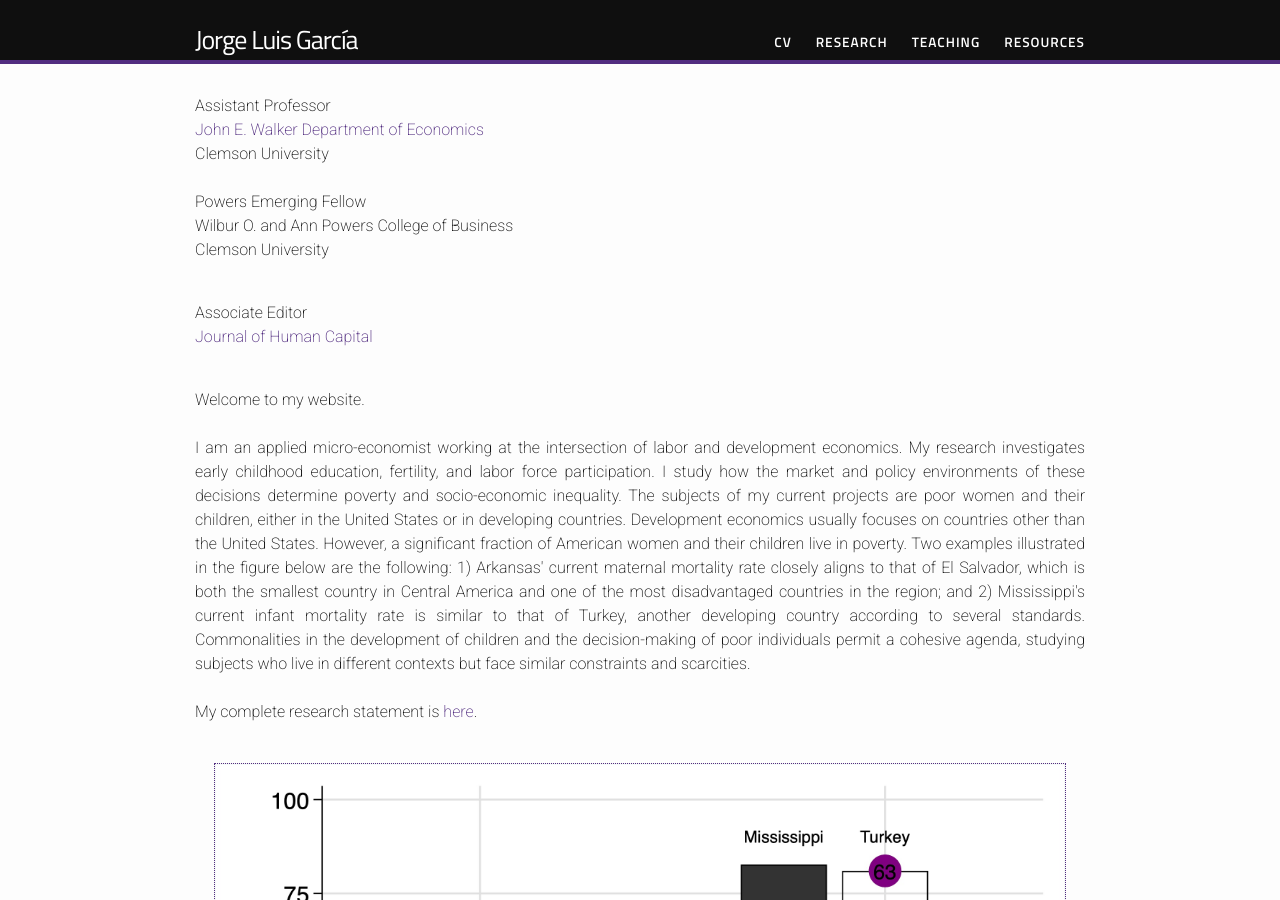
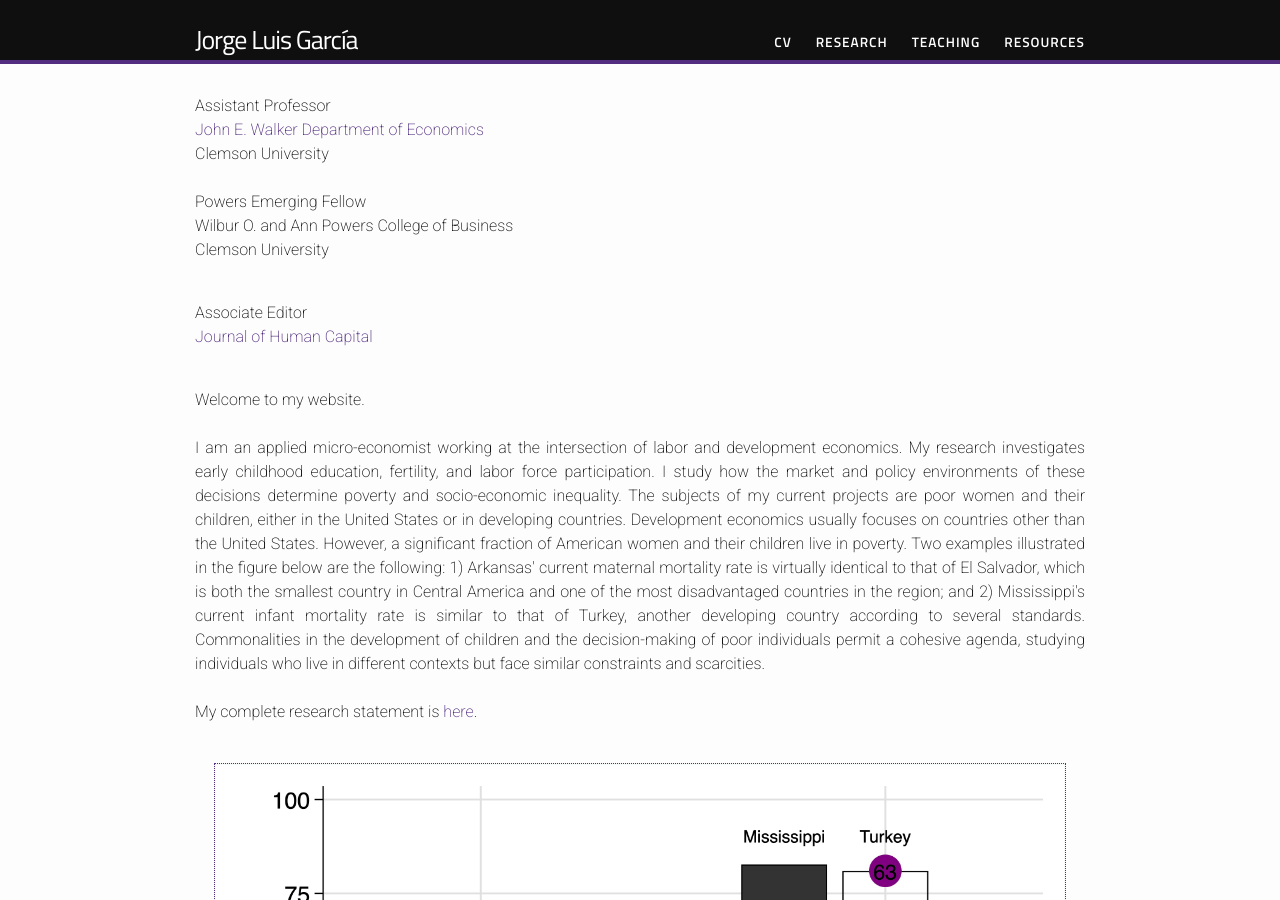
Before and after one commit to jorgelgarcia/jorgelgarcia.github.io, a Jekyll site: the page built from index.html, in a window 1280 px wide and 900 px high. Built offline with Jekyll 4.4.1, drawn with Linux system fonts in a browser that asks for light colours; nearby versions of some CDN libraries; some web fonts are replaced.

Commit message:
quick fixes

```diff
--- a/index.html
+++ b/index.html
@@ -24,7 +24,7 @@
 Welcome to my website.
 <br>
 <br>
-I am an applied micro-economist working at the intersection of labor and development economics. My research investigates early childhood education, fertility, and labor force participation. I study how the market and policy environments of these decisions determine poverty and socio-economic inequality. The subjects of my current projects are poor women and their children, either in the United States or in developing countries. Development economics usually focuses on countries other than the United States. However, a significant fraction of American women and their children live in poverty. Two examples illustrated in the figure below are the following: 1) Arkansas' current maternal mortality rate closely aligns to that of El Salvador, which is both the smallest country in Central America and one of the most disadvantaged countries in the region; and 2) Mississippi's current infant mortality rate is similar to that of Turkey, another developing country according to several standards. Commonalities in the development of children and the decision-making of poor individuals permit a cohesive agenda, studying subjects who live in different contexts but face similar constraints and scarcities.
+I am an applied micro-economist working at the intersection of labor and development economics. My research investigates early childhood education, fertility, and labor force participation. I study how the market and policy environments of these decisions determine poverty and socio-economic inequality. The subjects of my current projects are poor women and their children, either in the United States or in developing countries. Development economics usually focuses on countries other than the United States. However, a significant fraction of American women and their children live in poverty. Two examples illustrated in the figure below are the following: 1) Arkansas' current maternal mortality rate is virtually identical to that of El Salvador, which is both the smallest country in Central America and one of the most disadvantaged countries in the region; and 2) Mississippi's current infant mortality rate is similar to that of Turkey, another developing country according to several standards. Commonalities in the development of children and the decision-making of poor individuals permit a cohesive agenda, studying individuals who live in different contexts but face similar constraints and scarcities.
 <br>
 <br> My complete research statement is <a href="https://www.dropbox.com/s/9kg3b6sme1bkwo8/garcia_researchstatement.pdf?dl=0">here</a>.
 <br>
```
Also changed, not shown: images/stateranks.jpg.
